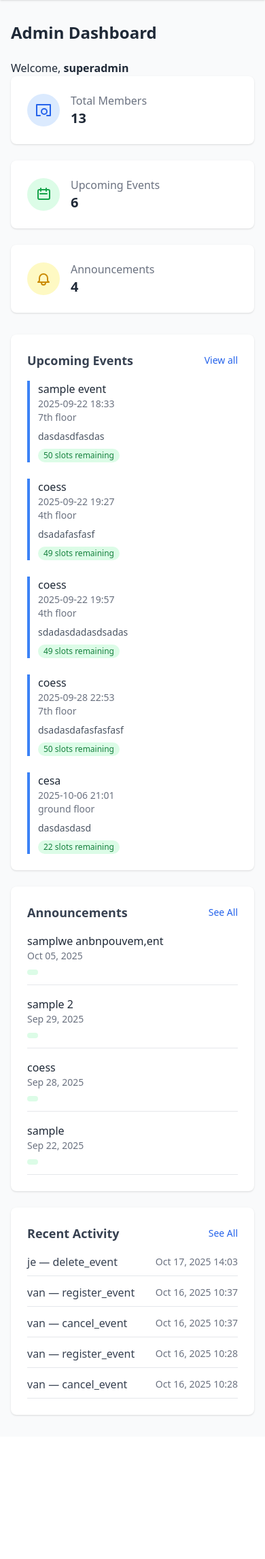
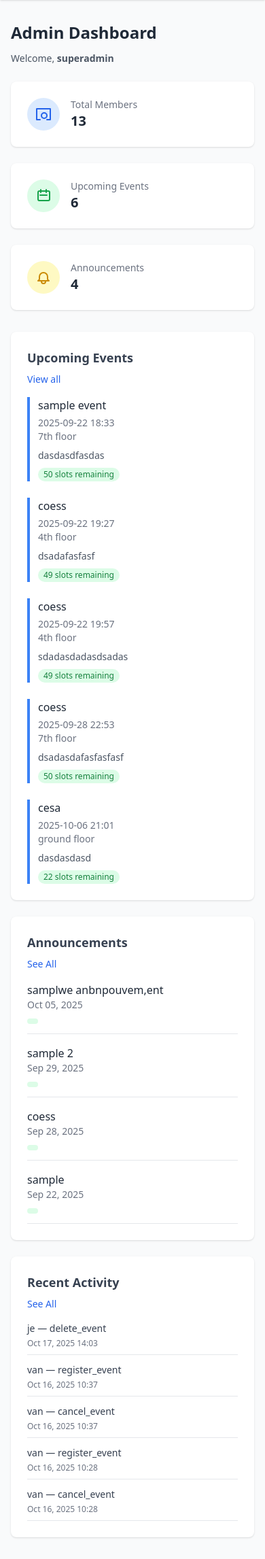
Before and after one commit to Jerome-321/Orgmanage, a Django app: page /dashboard/admin/ in a window 390 px wide. Shown: the part 64-2357 px from the top of that part at 68% size. Before the commit the page ends 2177 px from the top of that part, so only its background shows below. Run offline with Django 5.2, Linux system fonts and the light colour scheme; the first user in the database is signed in; data comes from the database, SQL or seed files in the repository; the page is wider than the window, and the part outside it is not shown; some libraries are stand-ins or nearby versions.

Commit message:
Updated all HTML templates with mobile-friendly UI and design fixes

```diff
--- a/accounts/templates/accounts/admin_dashboard.html
+++ b/accounts/templates/accounts/admin_dashboard.html
@@ -3,98 +3,76 @@
 
 {% block content %}
 <div class="max-w-7xl mx-auto px-4 sm:px-6 lg:px-8 py-8">
-
-  <!-- Page Header -->
-  <h1 class="text-2xl font-bold text-gray-800 mb-6">Admin Dashboard</h1>
-  <span>
+  <div class="flex flex-col sm:flex-row sm:items-center sm:justify-between mb-6 space-y-3 sm:space-y-0">
+    <h1 class="text-2xl font-bold text-gray-800">Admin Dashboard</h1>
+    <span class="text-gray-600 text-sm sm:text-base">
       Welcome, <strong>{{ user.get_full_name|default:user.username }}</strong>
     </span>
+  </div>
 
-  <!-- Summary Cards -->
-  <div class="grid grid-cols-1 md:grid-cols-3 gap-6 mb-8">
-    <!-- Members -->
+  <div class="grid grid-cols-1 sm:grid-cols-2 lg:grid-cols-3 gap-6 mb-8">
+
     <div class="bg-white shadow rounded-lg p-6 flex items-center space-x-4">
-      <div class="p-3 bg-blue-100 text-blue-600 rounded-full">
-        <!-- User Icon -->
-        <svg xmlns="http://www.w3.org/2000/svg" class="h-6 w-6" fill="none" viewBox="0 0 24 24" stroke="currentColor">
+      <div class="p-3 bg-blue-100 text-blue-600 rounded-full flex-shrink-0">
+        <svg xmlns="http://www.w3.org/2000/svg" class="h-6 w-6 sm:h-8 sm:w-8" fill="none" viewBox="0 0 24 24" stroke="currentColor">
           <path stroke-linecap="round" stroke-linejoin="round" stroke-width="2"
             d="M17 20h5V4H2v16h5m10-6a4 4 0 11-8 0 4 4 0 018 0z" />
         </svg>
       </div>
       <div>
-        <p class="text-gray-500">Total Members</p>
-        <p class="text-xl font-semibold">{{ total_members }}</p>
+        <p class="text-gray-500 text-sm sm:text-base">Total Members</p>
+        <p class="text-xl sm:text-2xl font-semibold">{{ total_members }}</p>
       </div>
     </div>
 
-    <!-- Events -->
     <div class="bg-white shadow rounded-lg p-6 flex items-center space-x-4">
-      <div class="p-3 bg-green-100 text-green-600 rounded-full">
-        <!-- Calendar Icon -->
-        <svg xmlns="http://www.w3.org/2000/svg" class="h-6 w-6" fill="none" viewBox="0 0 24 24" stroke="currentColor">
+      <div class="p-3 bg-green-100 text-green-600 rounded-full flex-shrink-0">
+        <svg xmlns="http://www.w3.org/2000/svg" class="h-6 w-6 sm:h-8 sm:w-8" fill="none" viewBox="0 0 24 24" stroke="currentColor">
           <path stroke-linecap="round" stroke-linejoin="round" stroke-width="2"
             d="M8 7V3m8 4V3m-9 8h10m-12 8h14a2 2 0 002-2V7a2 2 0 00-2-2H6a2 2 0 00-2 2v10a2 2 0 002 2z" />
         </svg>
       </div>
       <div>
-        <p class="text-gray-500">Upcoming Events</p>
-        <p class="text-xl font-semibold">{{ total_events }}</p>
+        <p class="text-gray-500 text-sm sm:text-base">Upcoming Events</p>
+        <p class="text-xl sm:text-2xl font-semibold">{{ total_events }}</p>
       </div>
     </div>
-
-    <!-- Announcements -->
     <div class="bg-white shadow rounded-lg p-6 flex items-center space-x-4">
-      <div class="p-3 bg-yellow-100 text-yellow-600 rounded-full">
-        <!-- Speaker Icon -->
-        <svg xmlns="http://www.w3.org/2000/svg" class="h-6 w-6" fill="none" viewBox="0 0 24 24" stroke="currentColor">
+      <div class="p-3 bg-yellow-100 text-yellow-600 rounded-full flex-shrink-0">
+        <svg xmlns="http://www.w3.org/2000/svg" class="h-6 w-6 sm:h-8 sm:w-8" fill="none" viewBox="0 0 24 24" stroke="currentColor">
           <path stroke-linecap="round" stroke-linejoin="round" stroke-width="2"
             d="M15 17h5l-1.405-1.405A2.032 2.032 0 0118 14.158V11a6 6 0 10-12 0v3.159c0 .538-.214 1.055-.595 1.436L4 17h5m6 0v1a3 3 0 11-6 0v-1m6 0H9" />
         </svg>
       </div>
       <div>
-        <p class="text-gray-500">Announcements</p>
-        <p class="text-xl font-semibold">{{ total_announcements }}</p>
+        <p class="text-gray-500 text-sm sm:text-base">Announcements</p>
+        <p class="text-xl sm:text-2xl font-semibold">{{ total_announcements }}</p>
       </div>
     </div>
   </div>
+  <div class="grid grid-cols-1 lg:grid-cols-2 gap-6">
 
-  <!-- Two-column layout -->
-  <div class="grid grid-cols-1 md:grid-cols-2 gap-6">
-
-   <!-- Upcoming Events -->
     <div class="bg-white shadow rounded-lg p-6">
-  <div class="flex items-center justify-between mb-4">
-    <h2 class="text-lg font-semibold text-gray-700">
-      Upcoming Events
-    </h2>
-    <a href="{% url 'accounts:event_list' %}" class="text-blue-600 text-sm hover:underline">
-      View all
-    </a>
+      <div class="flex flex-col sm:flex-row sm:justify-between sm:items-center mb-4">
+        <h2 class="text-lg font-semibold text-gray-700 mb-2 sm:mb-0">Upcoming Events</h2>
+        <a href="{% url 'accounts:event_list' %}" class="text-blue-600 text-sm hover:underline">View all</a>
       </div>
 
       {% if events %}
         <div class="space-y-6">
           {% for event in events %}
             <div class="border-l-4 border-blue-500 pl-3">
-          <!-- Title -->
               <a href="{% url 'accounts:event_edit' event.id %}"
                 class="font-medium text-gray-800 hover:underline">
                 {{ event.title }}
               </a>
-
-          <!-- Date & Location -->
-          <p class="text-sm text-gray-500">
+              <p class="text-sm text-gray-500 mt-1">
                 {{ event.start_datetime|date:"Y-m-d H:i" }}
               </p>
-            <p class="text-sm text-gray-500">
-              {{ event.location|default:"TBA" }}
-            </p>
+              <p class="text-sm text-gray-500">{{ event.location|default:"TBA" }}</p>
               {% if event.description %}
-            <p class="text-sm text-gray-600 mt-2">
-              {{ event.description }}
-            </p>
+                <p class="text-sm text-gray-600 mt-2">{{ event.description }}</p>
               {% endif %}
-          <!-- Slots -->
               {% if event.max_slots %}
                 <span class="inline-block mt-2 text-xs bg-green-100 text-green-700 px-2 py-0.5 rounded-full">
                   {{ event.slots_remaining }} slots remaining
@@ -108,13 +86,10 @@
       {% endif %}
     </div>
 
-    <!-- Announcements -->
     <div class="bg-white shadow rounded-lg p-6">
-      <div class="flex items-center justify-between mb-4">
-        <h2 class="text-lg font-semibold text-gray-700">Announcements</h2>
-        <a href="{% url 'accounts:announcement_list' %}" class="text-blue-600 text-sm hover:underline">
-          See All
-        </a>
+      <div class="flex flex-col sm:flex-row sm:justify-between sm:items-center mb-4">
+        <h2 class="text-lg font-semibold text-gray-700 mb-2 sm:mb-0">Announcements</h2>
+        <a href="{% url 'accounts:announcement_list' %}" class="text-blue-600 text-sm hover:underline">See All</a>
       </div>
 
       {% if announcements %}
@@ -137,23 +112,17 @@
       {% endif %}
     </div>
   </div>
-
-  <!-- Recent Activity Logs -->
   <div class="bg-white shadow rounded-lg p-6 mt-6">
-    <div class="flex items-center justify-between mb-4">
-      <h2 class="text-lg font-semibold text-gray-700">Recent Activity</h2>
-      <a href="{% url 'accounts:audit_log_list' %}" class="text-blue-600 text-sm hover:underline">
-        See All
-      </a>
+    <div class="flex flex-col sm:flex-row sm:justify-between sm:items-center mb-4">
+      <h2 class="text-lg font-semibold text-gray-700 mb-2 sm:mb-0">Recent Activity</h2>
+      <a href="{% url 'accounts:audit_log_list' %}" class="text-blue-600 text-sm hover:underline">See All</a>
     </div>
     {% if logs %}
       <ul class="space-y-3">
         {% for log in logs %}
-          <li class="flex justify-between items-center border-b pb-2">
-            <span class="text-gray-700">{{ log.user }} — {{ log.action }}</span>
-            <span class="text-sm text-gray-500">
-              {{ log.timestamp|date:"M d, Y H:i" }}
-            </span>
+          <li class="flex flex-col sm:flex-row sm:justify-between sm:items-center border-b pb-2">
+            <span class="text-gray-700 text-sm sm:text-base">{{ log.user }} — {{ log.action }}</span>
+            <span class="text-xs sm:text-sm text-gray-500 mt-1 sm:mt-0">{{ log.timestamp|date:"M d, Y H:i" }}</span>
           </li>
         {% endfor %}
       </ul>
--- a/accounts/templates/accounts/attendance_mark.html
+++ b/accounts/templates/accounts/attendance_mark.html
@@ -55,8 +55,6 @@
     {% if event %}
       <p class="mt-6 text-sm text-gray-500">Event: <strong>{{ event.title }}</strong></p>
     {% endif %}
-
-    <!-- ✅ Back to Events Button -->
     <a href="{% url 'accounts:event_list' %}" class="inline-block mt-6 bg-gray-700 text-white px-4 py-2 rounded-lg hover:bg-gray-800">
       Back to Events
     </a>
--- a/accounts/templates/accounts/audit_log_list.html
+++ b/accounts/templates/accounts/audit_log_list.html
@@ -5,7 +5,6 @@
 {% block content %}
 <div class="max-w-7xl mx-auto px-4 py-6">
 
-  <!-- Summary Cards -->
   <div class="grid grid-cols-1 md:grid-cols-3 gap-6 mb-6">
     <div class="bg-white rounded-xl shadow p-5 border border-gray-100">
       <h3 class="text-sm font-medium text-gray-500">Logins</h3>
@@ -20,8 +19,6 @@
       <p class="text-2xl font-bold text-green-600 mt-2">{{ profile_updates_count }}</p>
     </div>
   </div>
-
-  <!-- Filters -->
   <form method="get" class="bg-white rounded-xl shadow p-4 border border-gray-100 mb-6">
     <div class="grid grid-cols-1 md:grid-cols-4 gap-4">
       <input type="text" name="action" placeholder="Filter by action"
@@ -43,8 +40,6 @@
       </button>
     </div>
   </form>
-
-  <!-- Logs Table -->
   <div class="bg-white rounded-xl shadow border border-gray-100 overflow-hidden">
     <table class="w-full text-left">
       <thead class="bg-gray-50 border-b">
@@ -70,7 +65,6 @@
     </table>
   </div>
 
-  <!-- Pagination -->
   {% if logs.has_other_pages %}
   <div class="flex justify-center items-center space-x-2 mt-6">
     {% if logs.has_previous %}
--- a/accounts/views.py
+++ b/accounts/views.py
@@ -152,16 +152,7 @@ def superadmin_dashboard(request):
         'logs': logs,
     })
 
-
-@login_required
-def superadmin_dashboard(request):
-    events = Event.objects.all()
-
-    for event in events:
-        event.remaining = event.max_slots - event.registrations.count()
-
-    return render(request, "accounts/superadmin_dashboard.html")
-
+    return render(request, "accounts/superadmin_dashboard.html", context)
 @login_required
 def admin_dashboard(request):
     total_members = User.objects.count()
```
Also changed, not shown: accounts/templates/accounts/announcement_list.html (+0 -8 lines), accounts/templates/accounts/event_list.html (+14 -48 lines), accounts/templates/accounts/login.html (+22 -18 lines), accounts/templates/accounts/member_dashboard.html (+28 -40 lines), accounts/templates/accounts/membership_list.html (+1 -14 lines), accounts/templates/accounts/profile_update.html (+2 -24 lines), accounts/templates/accounts/scan_qr.html (+13 -10 lines), accounts/templates/accounts/superadmin_dashboard.html (+40 -67 lines), accounts/templates/accounts/view_qr.html (+20 -10 lines), db.sqlite3. Lines whose indentation alone changed are shown as unchanged.
